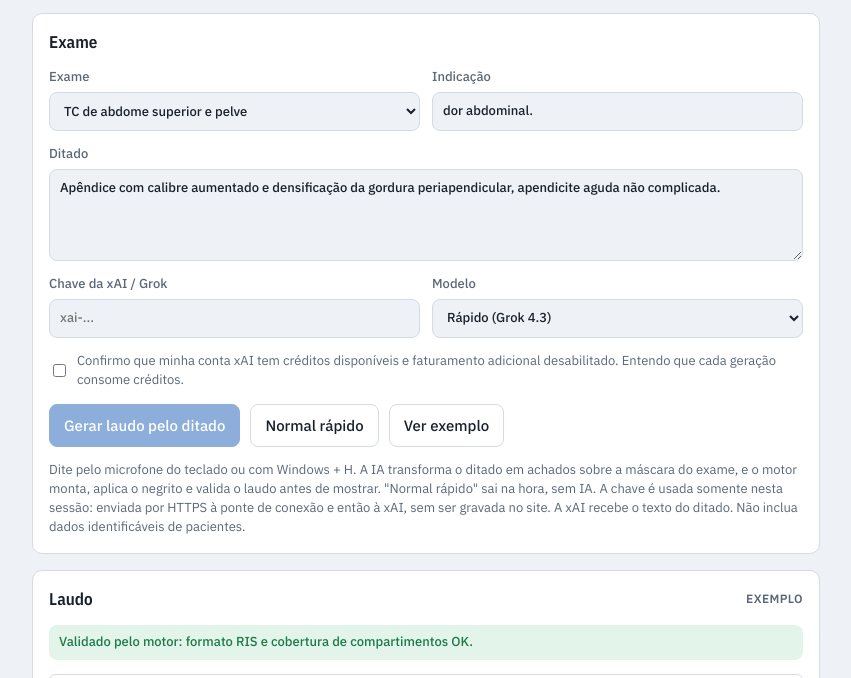
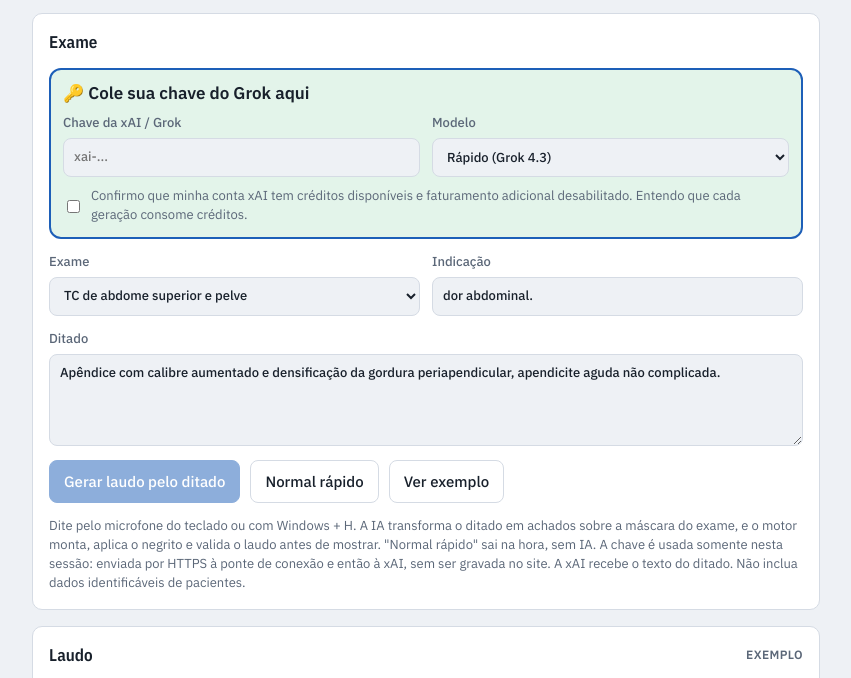
Before and after one commit to lalbucas-gif/lalbucas-gif.github.io, a plain HTML site: page index.html in a window 1280 px wide. Shown: the part 61-739 px from the top of the page, without its empty margins (214-1065 px from the left). Drawn offline with nearby package versions, Linux system fonts and the light colour scheme.

Commit message:
Destacar configuração da chave Grok no topo para dispositivos móveis

```diff
--- a/index.html
+++ b/index.html
@@ -32,6 +32,8 @@ h2{font-family:var(--font-display);font-weight:600;font-size:17px;margin:0;text-
 .chip.on{background:var(--ok-bg);color:var(--ok)}
 .status.work{background:var(--bg);color:var(--muted)}
 .panel{background:var(--panel);border:1px solid var(--line);border-radius:10px;padding:16px;display:grid;gap:14px}
+.key-panel{background:var(--ok-bg);border:2px solid var(--accent);border-radius:12px;padding:12px;display:grid;gap:10px}
+.key-title{font-size:17px;line-height:1.3;color:var(--ink);margin:0}
 .row{display:grid;grid-template-columns:1fr 1fr;gap:12px}
 @media (max-width:520px){.row{grid-template-columns:1fr}}
 label{display:grid;gap:5px;font-size:13px;font-weight:500;color:var(--muted)}
@@ -64,6 +66,21 @@ button:disabled{opacity:.5;cursor:not-allowed}
 
  <section class="panel" aria-labelledby="t-exame">
   <h2 id="t-exame">Exame</h2>
+  <div class="key-panel" id="grok-config" aria-label="Configuração do Grok">
+   <h3 class="key-title">🔑 Cole sua chave do Grok aqui</h3>
+  <div class="row">
+   <label for="api-key">Chave da xAI / Grok
+    <input id="api-key" type="password" autocomplete="off" placeholder="xai-..." spellcheck="false">
+   </label>
+   <label for="modelo">Modelo
+    <select id="modelo">
+     <option value="rapido">Rápido (Grok 4.3)</option>
+     <option value="caprichado">Alta capacidade (Grok 4.7)</option>
+    </select>
+   </label>
+  </div>
+  <label class="check" for="api-autorizado"><input type="checkbox" id="api-autorizado"> Confirmo que minha conta xAI tem créditos disponíveis e faturamento adicional desabilitado. Entendo que cada geração consome créditos.</label>
+  </div>
   <div class="row">
    <label for="rota">Exame
     <select id="rota">
@@ -99,18 +116,7 @@ button:disabled{opacity:.5;cursor:not-allowed}
   <label for="ditado">Ditado
    <textarea id="ditado" placeholder="Ex.: apêndice com calibre aumentado e densificação da gordura periapendicular."></textarea>
   </label>
-  <div class="row">
-   <label for="api-key">Chave da xAI / Grok
-    <input id="api-key" type="password" autocomplete="off" placeholder="xai-..." spellcheck="false">
-   </label>
-   <label for="modelo">Modelo
-    <select id="modelo">
-     <option value="rapido">Rápido (Grok 4.3)</option>
-     <option value="caprichado">Alta capacidade (Grok 4.7)</option>
-    </select>
-   </label>
-  </div>
-  <label class="check" for="api-autorizado"><input type="checkbox" id="api-autorizado"> Confirmo que minha conta xAI tem créditos disponíveis e faturamento adicional desabilitado. Entendo que cada geração consome créditos.</label>
+
   <div class="actions">
    <button class="primary" id="btn-ia" disabled>Gerar laudo pelo ditado</button>
    <button id="btn-parar" class="hidden">Parar</button>
```
